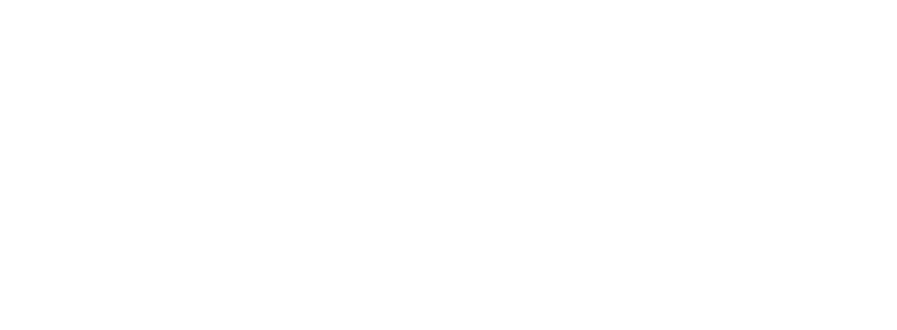
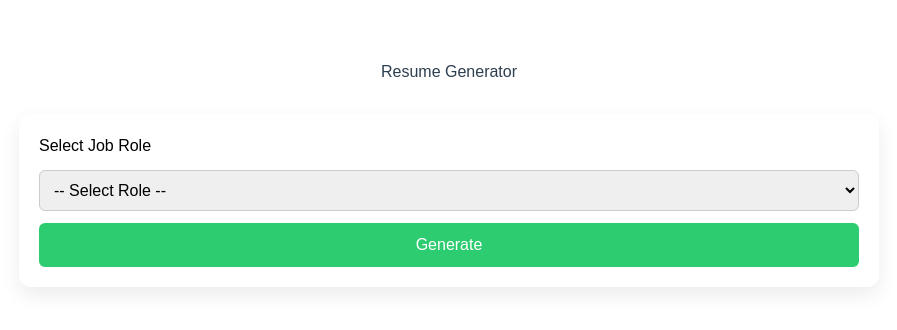
Before and after one commit to Mounika-204/Job-Tracker-Frontend, a React (Create React App) app: page /resume in a window 1280 px wide. Before the commit this address had no page. Shown: the top 330 px of the page, without its empty margins (191-1088 px from the left). Built offline with nearby package versions, Linux system fonts and the light colour scheme; sample sign-in values are in the browser's storage.

Commit message:
Fix login failed issue (API URL & backend sync)

```diff
--- a/src/App.js
+++ b/src/App.js
@@ -1,24 +1,47 @@
-import{Routes,Route,Router} from "react-router-dom";
+import { Routes, Route, Navigate } from "react-router-dom";
 import Login from "./pages/Login";
 import Register from "./pages/Register";
 import Dashboard from "./pages/Dashboard";
 import AddJob from "./pages/AddJob";
 import ProtectedRoute from "./components/ProtectedRoute";
-import { Navigate} from "react-router-dom";
+import ResumeGenerator from "./pages/ResumeGenerator";
 
-function App(){
-  return(
+function App() {
+  return (
       <Routes>
-      <Route path="/" element={<Navigate to="/login" />} />
-      <Route path="/login" element ={<Login/>}/>
-      <Route path="/register" element={<Register/>}/>
-      <Route path="/dashboard" element={<Dashboard/>}/>
-      <Route path="/add-job" element={<ProtectedRoute><AddJob /></ProtectedRoute>}/>
-      <Route path="/dashboard" element={
-        <ProtectedRoute>
-          <Dashboard />
-        </ProtectedRoute>}/>
-    </Routes>
+        <Route path="/" element={<Navigate to="/login" />} />
+
+        <Route path="/login" element={<Login />} />
+        <Route path="/register" element={<Register />} />
+
+        <Route
+          path="/dashboard"
+          element={
+            <ProtectedRoute>
+              <Dashboard />
+            </ProtectedRoute>
+          }
+        />
+
+        <Route
+          path="/add-job"
+          element={
+            <ProtectedRoute>
+              <AddJob />
+            </ProtectedRoute>
+          }
+        />
+
+        <Route
+          path="/resume"
+          element={
+            <ProtectedRoute>
+              <ResumeGenerator />
+            </ProtectedRoute>
+          }
+        />
+        </Routes>
   );
 }
+
 export default App;
--- /dev/null
+++ b/src/components/ResumeForm.jsx
@@ -0,0 +1,48 @@
+import React, { useState } from "react";
+const formStyle = {
+  display: "flex",
+  flexDirection: "column",
+  gap: "12px",
+};
+
+const selectStyle = {
+  padding: "10px",
+  borderRadius: "6px",
+  border: "1px solid #ccc",
+};
+
+const buttonStyle = {
+  background: "#2ecc71",
+  color: "#fff",
+  padding: "10px",
+  borderRadius: "6px",
+  border: "none",
+  cursor: "pointer",
+};
+
+const ResumeForm = ({ onGenerate }) => {
+  const [jobRole, setJobRole] = useState("");
+
+  return (
+    <form style={formStyle} onSubmit={(e) => {
+      e.preventDefault();
+      onGenerate(jobRole);
+    }}>
+      <h2>Select Job Role</h2>
+
+      <select
+        style={selectStyle}
+        value={jobRole}
+        onChange={(e) => setJobRole(e.target.value)}
+      >
+        <option value="">-- Select Role --</option>
+        <option value="Frontend Developer">Frontend Developer</option>
+        <option value="Backend Developer">Backend Developer</option>
+      </select>
+
+      <button style={buttonStyle}>Generate</button>
+    </form>
+  );
+};
+
+export default ResumeForm;
--- /dev/null
+++ b/src/components/ResumePreview.jsx
@@ -0,0 +1,25 @@
+const ResumePreview = ({ resume }) => {
+  if (!resume) return null;
+
+  return (
+    <div className="resume-card">
+      <h2>Resume Preview</h2>
+
+      <h3>Skills</h3>
+      <ul>
+        {resume.skills.map((skill, index) => (
+          <li key={index}>{skill}</li>
+        ))}
+      </ul>
+
+      <h3>Projects</h3>
+      <ul>
+        {resume.projects.map((project, index) => (
+          <li key={index}>{project}</li>
+        ))}
+      </ul>
+    </div>
+  );
+};
+
+export default ResumePreview;
--- a/src/pages/Register.jsx
+++ b/src/pages/Register.jsx
@@ -94,7 +94,7 @@
         </div>
 
         {/* REGISTER BUTTON */}
-        <button
+        <button type="submit"
           onClick={registerUser}
           className="w-full mt-6 bg-emerald-600 text-white py-3 rounded-xl font-semibold hover:bg-emerald-700 transition duration-300 flex items-center justify-center gap-2"
         >
--- /dev/null
+++ b/src/pages/ResumeGenerator.jsx
@@ -0,0 +1,81 @@
+import React, { useState } from "react";
+import ResumeForm from "../components/ResumeForm";
+import ResumePreview from "../components/ResumePreview";
+import { generateResumeAPI } from "./services/resumeApi";
+
+
+const styles = {
+  container: {
+    maxWidth: "900px",
+    margin: "40px auto",
+    padding: "20px",
+    fontFamily: "Arial, sans-serif",
+  },
+
+  title: {
+    textAlign: "center",
+    marginBottom: "30px",
+    color: "#2c3e50",
+  },
+
+  card: {
+    background: "#ffffff",
+    padding: "20px",
+    borderRadius: "12px",
+    boxShadow: "0 8px 20px rgba(0,0,0,0.08)",
+    marginBottom: "20px",
+  },
+
+  button: {
+    background: "#2ecc71",
+    color: "#fff",
+    border: "none",
+    padding: "10px 18px",
+    borderRadius: "6px",
+    cursor: "pointer",
+    fontSize: "16px",
+  },
+
+  loading: {
+    textAlign: "center",
+    margin: "20px 0",
+    fontStyle: "italic",
+  },
+};
+
+const ResumeGenerator = () => {
+  const [resume, setResume] = useState(null);
+  const [loading, setLoading] = useState(false);
+
+  const handleGenerate = async (jobRole) => {
+    try {
+      setLoading(true);
+      const data = await generateResumeAPI(jobRole);
+      setResume(data);
+    } catch (err) {
+      alert("Failed to generate resume");
+    } finally {
+      setLoading(false);
+    }
+  };
+
+  return (
+    <div style={styles.container}>
+      <h1 style={styles.title}>Resume Generator</h1>
+
+      <div style={styles.card}>
+        <ResumeForm onGenerate={handleGenerate} />
+      </div>
+
+      {loading && <p style={styles.loading}>Generating resume...</p>}
+
+      {resume && (
+        <div style={styles.card}>
+          <ResumePreview resume={resume} />
+        </div>
+      )}
+    </div>
+  );
+};
+
+export default ResumeGenerator;
--- /dev/null
+++ b/src/pages/services/resumeApi.js
@@ -0,0 +1,10 @@
+import axios from "axios";
+
+const API_URL = "https://job-tracker-backend-e96g.onrender.com";
+export const generateResumeAPI = async (jobRole) => {
+  const response = await axios.post(
+    `${API_URL}/api/resume/generate`,
+    { jobRole }
+  );
+  return response.data;
+};
```
Also changed, not shown: public/manifest.json (added).
